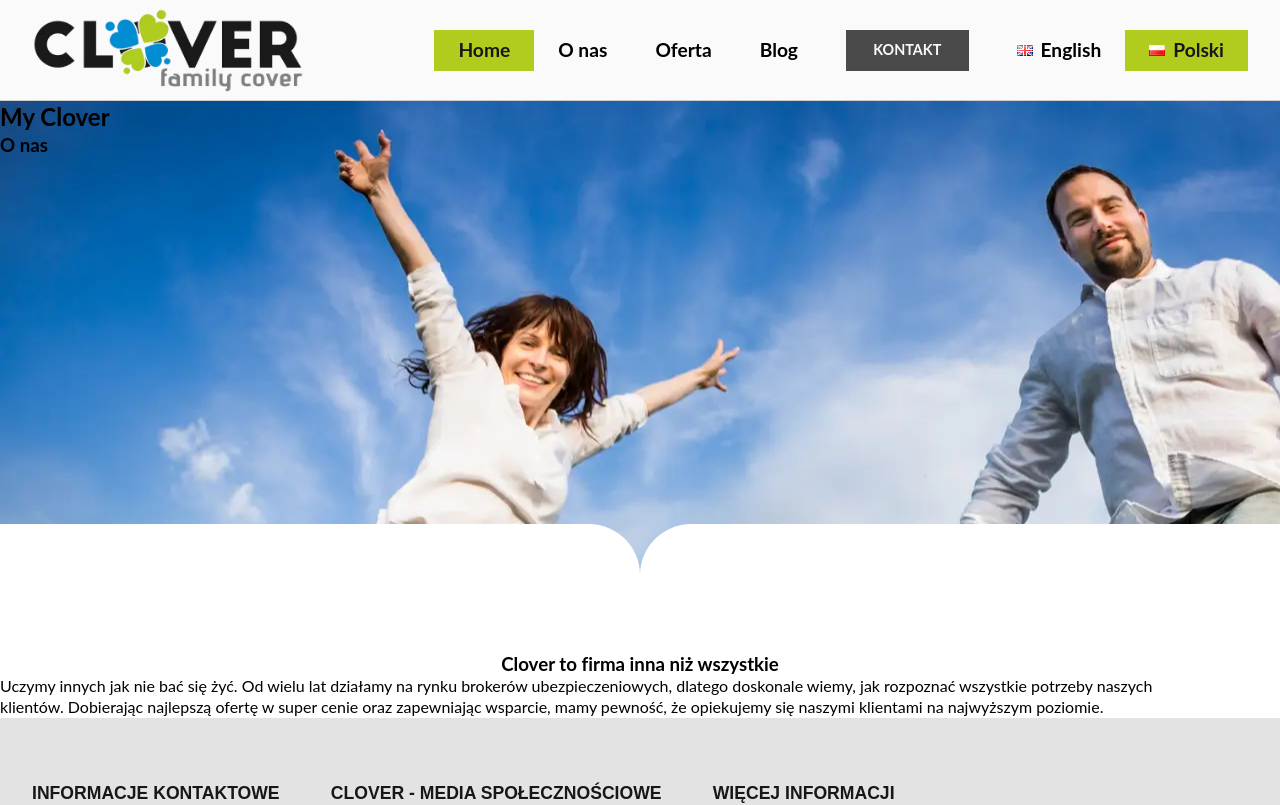
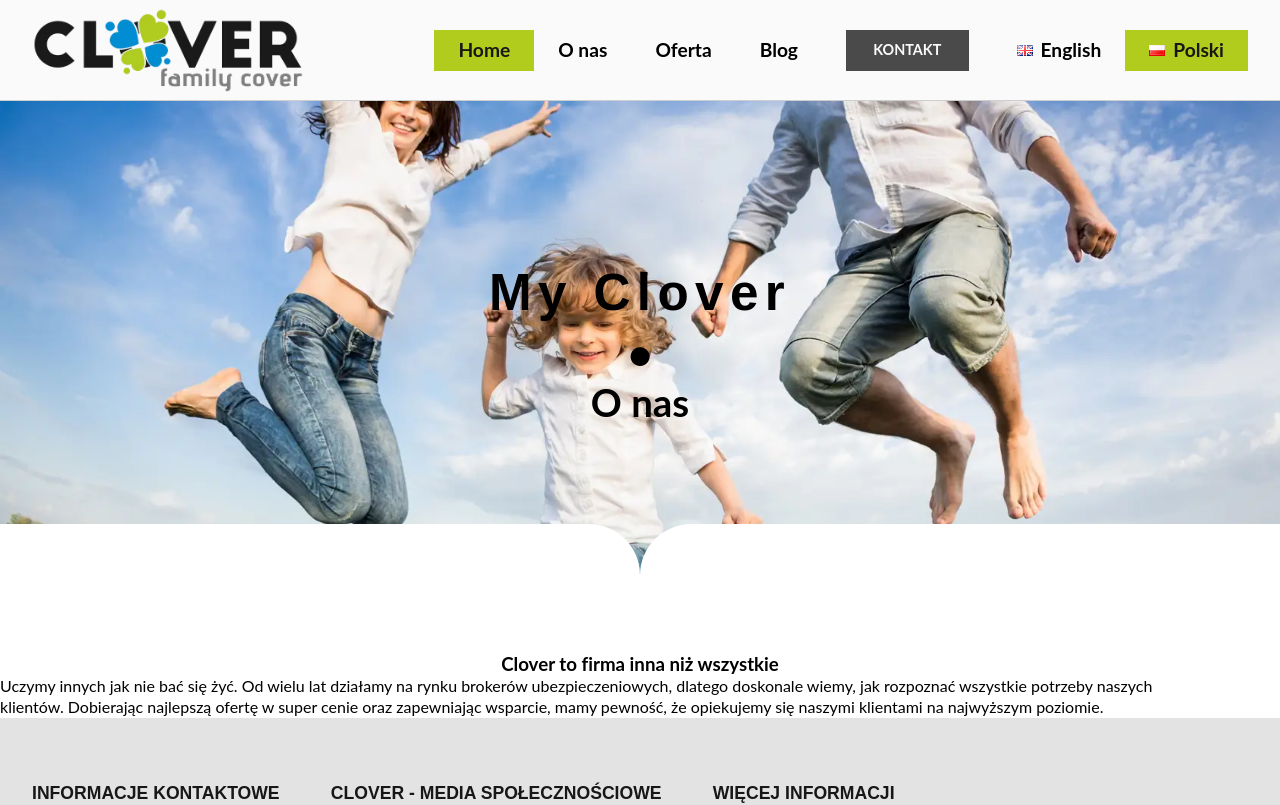
Before and after one commit to TZ-fn/MyClover, a React (Vite) app: page /about in a window 1280 px wide. Shown: the top 805 px of the page. Built offline with nearby package versions, Linux system fonts and the light colour scheme; a web font is replaced by a local one.

Commit message:
fix: add styling to the page heading

```diff
--- a/src/components/ImageHeader/ImageHeader.module.scss
+++ b/src/components/ImageHeader/ImageHeader.module.scss
@@ -1,14 +1,26 @@
 .imageHeaderContainer {
-  position: relative;
-  width: 100%;
-  overflow: hidden;
+  display: flex;
+  align-items: center;
+  justify-content: center;
+  flex-direction: column;
   height: clamp(15rem, 38vw, 45rem);
+  background-size: cover;
+  background-position: 50% 50%;
+  background-repeat: no-repeat;
+  border-bottom: 1px solid var(--grey);
 }
 
-.imageHeaderBackground {
-  position: absolute;
-  top: 50%;
-  left: 50%;
-  transform: translate(-50%, -50%);
-  width: 100%;
+.pageHeader {
+  font-size: clamp(2rem, 4vw, 6rem);
+  letter-spacing: 0.4rem;
+  font-family: "AlegreyaSans", sans-serif;
 }
+
+.dotDivider {
+  font-size: clamp(3rem, 4vw, 6rem);
+  line-height: clamp(2rem, 4vw, 4rem);
+}
+
+.pageName {
+  font-size: clamp(1.1rem, 3vw, 3rem);
+}
--- a/src/components/ImageHeader/ImageHeader.tsx
+++ b/src/components/ImageHeader/ImageHeader.tsx
@@ -8,8 +8,9 @@ interface ImageHeaderProps {
 function ImageHeader({ pageName, backgroundImage }: ImageHeaderProps) {
   return (
     <div style={{ backgroundImage: `url(${backgroundImage})` }} className={styles.imageHeaderContainer}>
-      <h2>My Clover</h2>
-      <h3>{pageName}</h3>
+      <h2 className={styles.pageHeader}>My Clover</h2>
+      <p className={styles.dotDivider}>•</p>
+      <h3 className={styles.pageName}>{pageName}</h3>
     </div>
   );
 }
```
